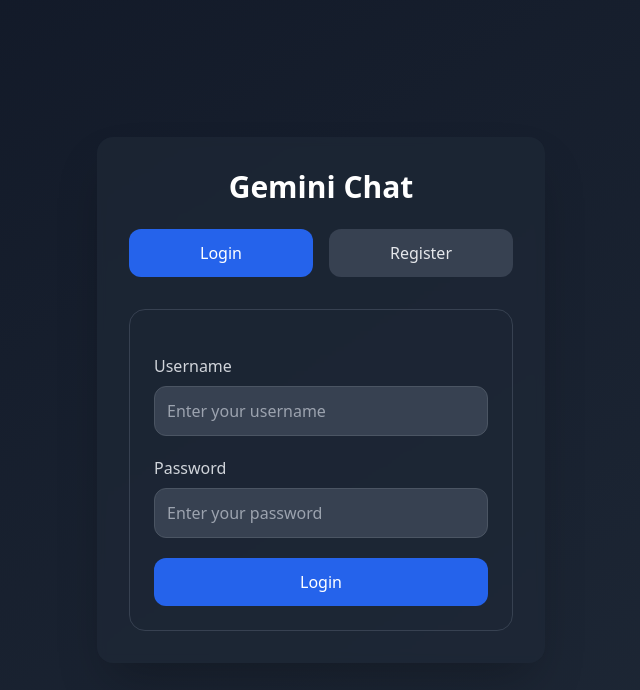
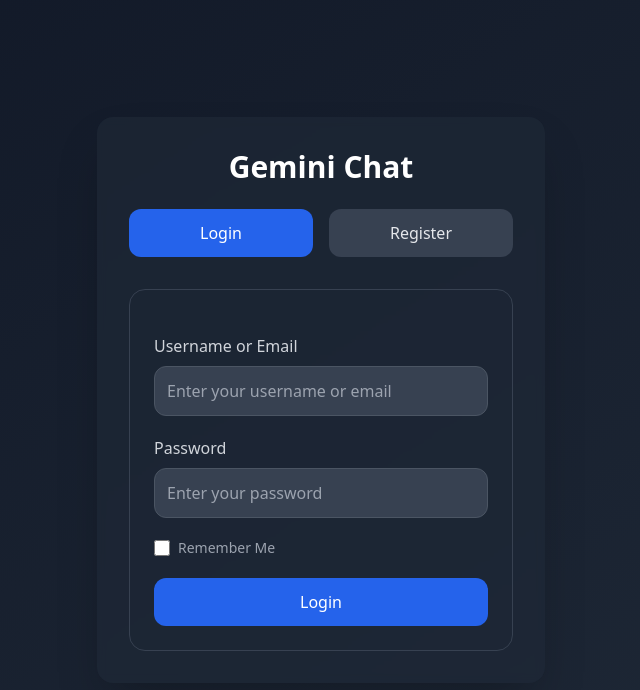
Before and after one commit to mkjuel25/Owntweet-Chatbot-with-Gemini-Api, a PHP site: page /guest.php in a window 1280 px wide. Shown: the top 690 px of the page, without its empty margins (319-959 px from the left). Run offline with PHP 8.4, Linux system fonts and the light colour scheme; some libraries are stand-ins or nearby versions.

Commit message:
Update guest.php

```diff
--- a/guest.php
+++ b/guest.php
@@ -51,16 +51,21 @@
                 <form id="loginForm" method="POST" class="block space-y-4 sm:space-y-5">
                     <input type="hidden" name="login" value="1">
                     <div>
-                        <label class="block mb-2 text-gray-300 font-medium">Username</label>
-                        <input type="text" name="username"
+                        <label class="block mb-2 text-gray-300 font-medium">Username or Email</label>
+                        <input type="text" name="login_identifier"
                                class="w-full p-3 border border-gray-600 rounded-xl bg-gray-700 text-white focus:border-blue-500 focus:outline-none" required
-                               placeholder="Enter your username">
+                               placeholder="Enter your username or email">
                     </div>
                     <div>
                         <label class="block mb-2 text-gray-300 font-medium">Password</label>
                         <input type="password" name="password"
                                class="w-full p-3 border border-gray-600 rounded-xl bg-gray-700 text-white focus:border-blue-500 focus:outline-none" required
                                placeholder="Enter your password">
+                    </div>
+                    <div class="flex items-center mb-4">
+                        <input type="checkbox" id="remember_me" name="remember_me" value="1"
+                               class="w-4 h-4 text-blue-600 bg-gray-700 border-gray-600 rounded focus:ring-blue-500 focus:ring-2">
+                        <label for="remember_me" class="ml-2 text-sm font-medium text-gray-400">Remember Me</label>
                     </div>
                     <button type="submit"
                             class="w-full bg-blue-600 text-white py-3 rounded-xl hover:bg-blue-700 transition-colors font-medium">
@@ -71,18 +76,32 @@
                 <form id="registerForm" method="POST" class="hidden space-y-4 sm:space-y-5">
                     <input type="hidden" name="register" value="1">
                     <div>
-                        <label class="block mb-2 text-gray-300 font-medium">Username</label>
-                        <input type="text" name="username"
+                        <label class="block mb-2 text-gray-300 font-medium">Username (Max 10 characters)</label>
+                        <input type="text" name="username" id="register_username"
                                class="w-full p-3 border border-gray-600 rounded-xl bg-gray-700 text-white focus:border-blue-500 focus:outline-none" required
-                               placeholder="Choose a username">
+                               placeholder="Choose a username" maxlength="10">
+                        <p id="username-error" class="text-red-500 text-sm mt-1 hidden">Username must be at most 10 characters long.</p>
+                    </div>
+                    <div>
+                        <label class="block mb-2 text-gray-300 font-medium">Email</label>
+                        <input type="email" name="email"
+                               class="w-full p-3 border border-gray-600 rounded-xl bg-gray-700 text-white focus:border-blue-500 focus:outline-none" required
+                               placeholder="Enter your email">
                     </div>
                     <div>
                         <label class="block mb-2 text-gray-300 font-medium">Password</label>
-                        <input type="password" name="password"
+                        <input type="password" name="password" id="register_password"
                                class="w-full p-3 border border-gray-600 rounded-xl bg-gray-700 text-white focus:border-blue-500 focus:outline-none" required
                                placeholder="Create a password">
                     </div>
-                    <button type="submit"
+                    <div>
+                        <label class="block mb-2 text-gray-300 font-medium">Confirm Password</label>
+                        <input type="password" name="password_confirmation" id="confirm_password"
+                               class="w-full p-3 border border-gray-600 rounded-xl bg-gray-700 text-white focus:border-blue-500 focus:outline-none" required
+                               placeholder="Confirm your password">
+                        <p id="password-error" class="text-red-500 text-sm mt-1 hidden">Passwords do not match.</p>
+                    </div>
+                    <button type="submit" id="register-button"
                             class="w-full bg-blue-600 text-white py-3 rounded-xl hover:bg-blue-700 transition-colors font-medium">
                         Register
                     </button>
@@ -98,6 +117,36 @@
         }
         // Show login form by default
         showForm('login');
+
+        const registerForm = document.getElementById('registerForm');
+        const registerButton = document.getElementById('register-button');
+        const usernameInput = document.getElementById('register_username');
+        const passwordInput = document.getElementById('register_password');
+        const confirmPasswordInput = document.getElementById('confirm_password');
+        const usernameError = document.getElementById('username-error');
+        const passwordError = document.getElementById('password-error');
+
+        registerForm.addEventListener('submit', function(event) {
+            let isValid = true;
+
+            if (usernameInput.value.length > 10) {
+                usernameError.classList.remove('hidden');
+                isValid = false;
+            } else {
+                usernameError.classList.add('hidden');
+            }
+
+            if (passwordInput.value !== confirmPasswordInput.value) {
+                passwordError.classList.remove('hidden');
+                isValid = false;
+            } else {
+                passwordError.classList.add('hidden');
+            }
+
+            if (!isValid) {
+                event.preventDefault(); // Prevent form submission if validation fails
+            }
+        });
     </script>
 </body>
 </html>
```
